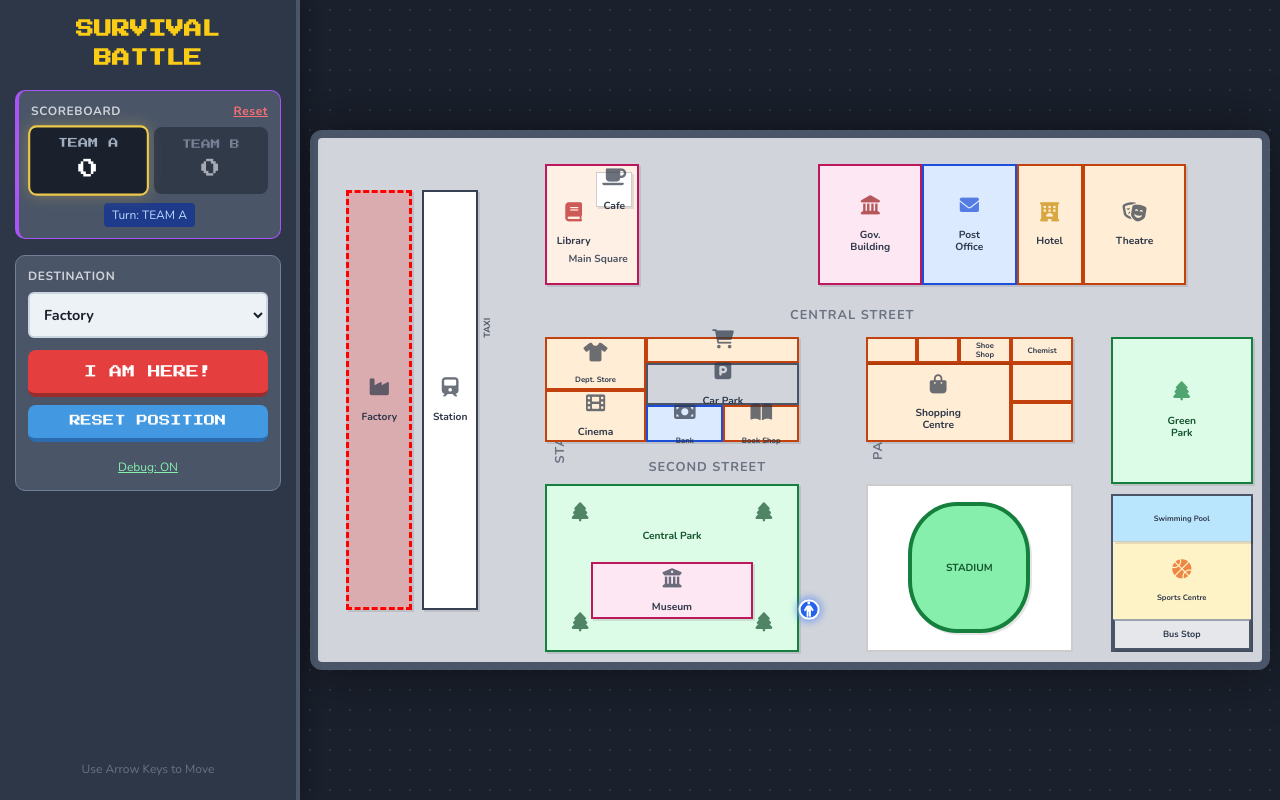
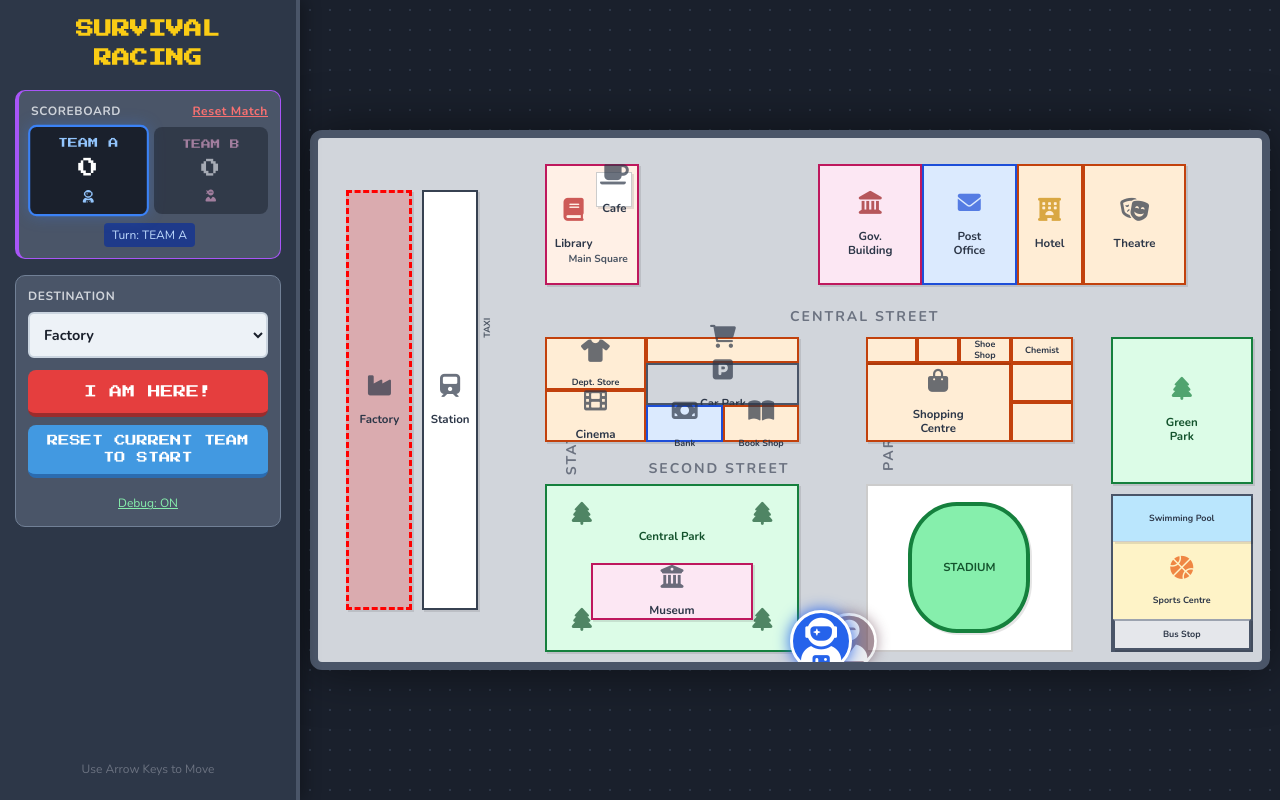
Before and after one commit to thearchangel1998/ElementaryUnit3Map, a plain HTML site: page index.html in a window 1280 px wide. Both pictures are taken after a click on the button "Toggle Debug Mode". Drawn offline with nearby package versions, Linux system fonts and the light colour scheme.

Commit message:
Update index.html

```diff
--- a/index.html
+++ b/index.html
@@ -3,7 +3,7 @@
 <head>
     <meta charset="UTF-8">
     <meta name="viewport" content="width=device-width, initial-scale=1.0">
-    <title>Survival Map: Complete Version</title>
+    <title>Survival Map: Team Racing</title>
     <script src="https://cdn.tailwindcss.com"></script>
     <link href="https://cdnjs.cloudflare.com/ajax/libs/font-awesome/6.0.0/css/all.min.css" rel="stylesheet">
     <style>
@@ -44,13 +44,13 @@
             padding: 10px;
         }
 
-        /* --- GAME CONTAINER (THE MAP) --- */
+        /* --- GAME CONTAINER --- */
         #game-container {
             position: relative;
             width: 100%;
             max-width: 1600px;
             aspect-ratio: 16/9;
-            background-color: #d1d5db; /* Lighter Road Color */
+            background-color: #d1d5db;
             border: 8px solid #4a5568;
             border-radius: 12px;
             box-shadow: 0 0 50px rgba(0, 0, 0, 0.5);
@@ -58,7 +58,7 @@
             user-select: none;
         }
 
-        /* --- MAP BUILDINGS (CSS DRAWING) --- */
+        /* --- BUILDINGS --- */
         .building {
             position: absolute;
             border: 2px solid #4a5568;
@@ -67,57 +67,61 @@
             align-items: center;
             justify-content: center;
             text-align: center;
-            font-size: 0.8vw;
+            font-size: 0.9vw;
             font-weight: bold;
             color: #2d3748;
             box-shadow: 2px 2px 0px rgba(0,0,0,0.1);
             transition: transform 0.2s;
             line-height: 1.2;
         }
-        .building i { font-size: 1.5vw; margin-bottom: 2px; opacity: 0.7; }
+        .building i { font-size: 1.8vw; margin-bottom: 2px; opacity: 0.7; }
         .building:hover { transform: scale(1.02); z-index: 5; }
 
-        /* Types */
-        .b-commercial { background: #ffedd5; border-color: #c2410c; } /* Orange-ish */
-        .b-public { background: #fce7f3; border-color: #be185d; } /* Pink-ish */
-        .b-service { background: #dbeafe; border-color: #1d4ed8; } /* Blue-ish */
-        .b-park { background: #dcfce7; border-color: #15803d; color: #14532d; } /* Green */
-        .b-industrial { background: #f3f4f6; border-color: #4b5563; } /* Gray */
+        /* Building Colors */
+        .b-commercial { background: #ffedd5; border-color: #c2410c; }
+        .b-public { background: #fce7f3; border-color: #be185d; }
+        .b-service { background: #dbeafe; border-color: #1d4ed8; }
+        .b-park { background: #dcfce7; border-color: #15803d; color: #14532d; }
+        .b-industrial { background: #f3f4f6; border-color: #4b5563; }
         .b-transport { background: #fff; border-color: #374151; }
 
-        /* Specific Labels */
-        .label-sm { font-size: 0.6vw; }
+        .label-sm { font-size: 0.7vw; }
 
         /* Road Names */
         .road-label {
-            position: absolute;
-            color: #6b7280;
-            font-weight: bold;
-            font-size: 1vw;
-            letter-spacing: 1px;
-            text-transform: uppercase;
-            pointer-events: none;
-            white-space: nowrap;
+            position: absolute; color: #6b7280; font-weight: bold; font-size: 1.1vw;
+            letter-spacing: 2px; text-transform: uppercase; pointer-events: none;
         }
         .road-v { transform: rotate(-90deg); transform-origin: center; }
 
-        /* --- PLAYER --- */
-        #player {
+        /* --- PLAYERS --- */
+        .player-token {
             position: absolute;
-            width: 2.2%;
+            width: 6.6%;
             aspect-ratio: 1/1;
-            background-color: #2563eb;
-            border: 2px solid white;
+            border: 3px solid white;
             border-radius: 50%;
-            box-shadow: 0 0 10px #2563eb, 0 0 4px white;
-            transform: translate(-50%, -50%);
-            z-index: 50;
             display: flex;
             align-items: center;
             justify-content: center;
-            transition: top 0.05s linear, left 0.05s linear;
+            transition: top 0.05s linear, left 0.05s linear, opacity 0.3s, filter 0.3s;
+            z-index: 50;
         }
-        #player i { font-size: 1.2vw; color: white; }
+        .player-token i { font-size: 3.6vw; color: white; }
+
+        /* Team A Specifics */
+        #player-a { background-color: #2563eb; box-shadow: 0 0 15px #2563eb; }
+
+        /* Team B Specifics */
+        #player-b { background-color: #db2777; box-shadow: 0 0 15px #db2777; }
+
+        /* Inactive State */
+        .player-token.inactive {
+            opacity: 0.6;
+            filter: grayscale(0.8);
+            z-index: 40;
+            transform: scale(0.9);
+        }
 
         /* --- OVERLAYS --- */
         .overlay-screen {
@@ -137,8 +141,16 @@
         .control-group { margin-bottom: 1rem; background: #4a5568; padding: 12px; border-radius: 10px; border: 1px solid #718096; }
         .scoreboard { display: flex; justify-content: space-between; gap: 8px; margin-bottom: 8px; }
         .team-box { flex: 1; background: #1a202c; border-radius: 8px; padding: 8px; text-align: center; border: 2px solid transparent; opacity: 0.5; transition: all 0.3s; }
-        .team-box.active { opacity: 1; transform: scale(1.05); border-color: #ecc94b; box-shadow: 0 0 15px rgba(236, 201, 75, 0.3); }
-        .team-name { font-family: 'Press Start 2P'; font-size: 0.6rem; margin-bottom: 4px; color: #a0aec0; }
+
+        /* Team A Active UI */
+        .team-box.team-a.active { opacity: 1; transform: scale(1.05); border-color: #3b82f6; box-shadow: 0 0 15px rgba(59, 130, 246, 0.3); }
+        .team-a .team-name { color: #93c5fd; }
+
+        /* Team B Active UI */
+        .team-box.team-b.active { opacity: 1; transform: scale(1.05); border-color: #ec4899; box-shadow: 0 0 15px rgba(236, 72, 153, 0.3); }
+        .team-b .team-name { color: #f9a8d4; }
+
+        .team-name { font-family: 'Press Start 2P'; font-size: 0.6rem; margin-bottom: 4px; }
         .team-score { font-family: 'Press Start 2P'; font-size: 1.2rem; color: white; }
 
         .mission-select { width: 100%; background: #edf2f7; color: #1a202c; padding: 10px; border-radius: 6px; font-weight: bold; border: 2px solid #cbd5e0; cursor: pointer; font-size: 0.9rem; }
@@ -157,22 +169,24 @@
     <!-- Sidebar -->
     <div id="sidebar">
         <div class="text-center mb-4">
-            <h1 class="text-lg font-bold text-yellow-400 font-['Press_Start_2P'] leading-relaxed">SURVIVAL<br>BATTLE</h1>
+            <h1 class="text-lg font-bold text-yellow-400 font-['Press_Start_2P'] leading-relaxed">SURVIVAL<br>RACING</h1>
         </div>
 
         <div class="control-group border-l-4 border-purple-500">
             <h3 class="text-gray-300 text-xs uppercase font-bold mb-2 tracking-wider flex justify-between">
                 <span>Scoreboard</span>
-                <button onclick="resetScores()" class="text-xs text-red-400 hover:text-red-300 underline">Reset</button>
+                <button onclick="resetScores()" class="text-xs text-red-400 hover:text-red-300 underline">Reset Match</button>
             </h3>
             <div class="scoreboard">
                 <div id="box-a" class="team-box team-a active">
                     <div class="team-name">TEAM A</div>
                     <div id="score-a" class="team-score">0</div>
+                    <div class="text-xs text-blue-300 mt-1"><i class="fas fa-user-astronaut"></i></div>
                 </div>
                 <div id="box-b" class="team-box team-b">
                     <div class="team-name">TEAM B</div>
                     <div id="score-b" class="team-score">0</div>
+                    <div class="text-xs text-pink-300 mt-1"><i class="fas fa-user-ninja"></i></div>
                 </div>
             </div>
             <div class="text-center mt-1">
@@ -221,7 +235,7 @@
             </button>
 
             <button onclick="resetPosition()" class="big-btn btn-reset">
-                Reset Position
+                Reset Current Team to Start
             </button>
 
             <div class="mt-3 text-center">
@@ -245,7 +259,8 @@
             <div class="road-label" style="top: 32%; left: 50%;">Central Street</div>
             <div class="road-label" style="top: 61%; left: 35%;">Second Street</div>
 
-            <!-- --- BUILDINGS LEFT SIDE --- -->
+            <!-- --- BUILDINGS --- -->
+            <!-- Left Side -->
             <div class="building b-industrial" style="top: 10%; left: 3%; width: 7%; height: 80%;" title="factory">
                 <i class="fas fa-industry"></i><br>Factory
             </div>
@@ -254,22 +269,16 @@
             </div>
             <div style="position:absolute; top:35%; left:17%; font-size:0.7vw; color:#4b5563; font-weight:bold; transform:rotate(-90deg);">TAXI</div>
 
-            <!-- --- TOP ROW (Above Central Street) --- -->
-            <!-- Block 1 -->
+            <!-- Top Row -->
             <div class="building b-public" style="top: 5%; left: 24%; width: 10%; height: 23%; align-items: flex-start; padding:5px; background:#fff0e6;" title="library_block">
-                <!-- Library -->
                 <div class="building" style="top: 25%; left: 10%; width: 40%; height: 50%; border:none; background:transparent; box-shadow:none;" title="library">
                     <i class="fas fa-book text-red-700"></i><br>Library
                 </div>
-                <!-- Cafe -->
                 <div class="building" style="top: 5%; left: 55%; width: 40%; height: 30%; border:1px solid #ccc; background:#fff;" title="cafe">
                     <i class="fas fa-coffee"></i><br>Cafe
                 </div>
-                <!-- Main Square Text -->
                 <div style="position:absolute; bottom:15%; right:10%; font-size:0.8vw; color:#4b5563;" title="main_square">Main Square</div>
             </div>
-
-            <!-- Block 2 -->
             <div class="building b-public" style="top: 5%; left: 53%; width: 11%; height: 23%;" title="government_building">
                 <i class="fas fa-landmark text-red-800"></i><br>Gov.<br>Building
             </div>
@@ -283,8 +292,7 @@
                 <i class="fas fa-masks-theater"></i><br>Theatre
             </div>
 
-            <!-- --- MIDDLE ROW (Between Central & Second St) --- -->
-            <!-- Shopping Block Left -->
+            <!-- Middle Row -->
             <div style="position: absolute; top: 38%; left: 24%; width: 27%; height: 20%;">
                 <div class="building b-commercial" style="top: 0; left: 0; width: 40%; height: 50%;" title="department_store">
                     <i class="fas fa-shirt"></i><br><span class="label-sm">Dept. Store</span>
@@ -306,7 +314,6 @@
                 </div>
             </div>
 
-            <!-- Shopping Block Right -->
             <div style="position: absolute; top: 38%; left: 58%; width: 22%; height: 20%;">
                 <div class="building b-commercial" style="top: 25%; left: 0; width: 70%; height: 75%;" title="shopping_centre">
                     <i class="fas fa-bag-shopping"></i><br>Shopping<br>Centre
@@ -324,28 +331,24 @@
                 <div class="building b-commercial" style="top: 62%; left: 70%; width: 30%; height: 38%;" title="sc_part4"></div>
             </div>
 
-            <!-- --- BOTTOM ROW --- -->
-            <!-- Central Park -->
+            <!-- Bottom Row -->
             <div class="building b-park" style="top: 66%; left: 24%; width: 27%; height: 32%; align-items: flex-start; padding: 10px;" title="central_park">
                 <div style="width: 100%; text-align: center; margin-bottom: 5px; font-weight:bold;">Central Park</div>
                 <i class="fas fa-tree" style="position: absolute; top: 10%; left: 10%;"></i>
                 <i class="fas fa-tree" style="position: absolute; top: 10%; right: 10%;"></i>
                 <i class="fas fa-tree" style="position: absolute; bottom: 10%; left: 10%;"></i>
                 <i class="fas fa-tree" style="position: absolute; bottom: 10%; right: 10%;"></i>
-                <!-- Museum -->
                 <div class="building b-public" style="position: relative; top: 10%; left: 15%; width: 70%; height: 40%; border-color: #be185d;" title="museum">
                     <i class="fas fa-building-columns"></i><br>Museum
                 </div>
             </div>
 
-            <!-- Stadium -->
             <div style="position: absolute; top: 66%; left: 58%; width: 22%; height: 32%; background: white; border: 2px solid #ccc; display: flex; justify-content: center; align-items: center;">
                 <div class="building b-park" style="position: relative; width: 60%; height: 80%; border-radius: 40%; border: 4px solid #15803d; background: #86efac; display: flex; justify-content: center; align-items: center;" title="stadium">
                     <div style="color: #14532d; font-weight: bold;">STADIUM</div>
                 </div>
             </div>
 
-            <!-- Right Strip (East Street) -->
             <div class="building b-park" style="top: 38%; left: 84%; width: 15%; height: 28%;" title="green_park">
                 <i class="fas fa-tree text-green-700"></i><br>Green<br>Park
             </div>
@@ -361,8 +364,9 @@
                 </div>
             </div>
 
-            <!-- Player -->
-            <div id="player" style="top: 90%; left: 52%;"><i class="fas fa-person"></i></div>
+            <!-- Players (Two distinct elements) -->
+            <div id="player-a" class="player-token"><i class="fas fa-user-astronaut"></i></div>
+            <div id="player-b" class="player-token inactive"><i class="fas fa-user-ninja"></i></div>
 
             <!-- Monster Screen -->
             <div id="monster-screen" class="overlay-screen">
@@ -386,39 +390,29 @@
     </div>
 
     <script>
-        // --- DATA (Hitboxes) ---
+        // --- DATA ---
         const locations = {
             "factory": { t: 10, l: 3, w: 7, h: 80 },
             "station": { t: 10, l: 11, w: 6, h: 80 },
-
-            // Top Row
             "library": { t: 10, l: 26, w: 8, h: 10 },
             "cafe": { t: 5, l: 45, w: 8, h: 10 },
-            "main_square": { t: 15, l: 36, w: 16, h: 12 }, // Approx area
+            "main_square": { t: 15, l: 36, w: 16, h: 12 },
             "government_building": { t: 5, l: 53, w: 11, h: 23 },
             "post_office": { t: 5, l: 64, w: 10, h: 23 },
             "hotel": { t: 5, l: 74, w: 7, h: 23 },
             "theatre": { t: 5, l: 81, w: 11, h: 23 },
-
-            // Middle Left Block
             "department_store": { t: 38, l: 24, w: 11, h: 10 },
             "cinema": { t: 48, l: 24, w: 11, h: 10 },
             "supermarket": { t: 38, l: 35, w: 16, h: 5 },
             "car_park": { t: 43, l: 35, w: 16, h: 8 },
             "bank": { t: 51, l: 35, w: 8, h: 7 },
             "book_shop": { t: 51, l: 43, w: 8, h: 7 },
-
-            // Middle Right Block
             "shopping_centre": { t: 43, l: 58, w: 15, h: 15 },
             "shoe_shop": { t: 38, l: 68, w: 5, h: 5 },
             "chemist": { t: 38, l: 73, w: 7, h: 5 },
-
-            // Bottom Row
             "central_park": { t: 66, l: 24, w: 27, h: 32 },
             "museum": { t: 70, l: 28, w: 19, h: 13 },
             "stadium": { t: 66, l: 58, w: 22, h: 32 },
-
-            // Right Strip
             "green_park": { t: 38, l: 84, w: 15, h: 28 },
             "swimming_pool": { t: 68, l: 84, w: 15, h: 9 },
             "sports_centre": { t: 77, l: 84, w: 15, h: 15 },
@@ -426,12 +420,14 @@
         };
 
         // --- STATE ---
-        const player = document.getElementById('player');
-        let posX = 50; let posY = 90;
+        // Separate state for each team
+        let teamA = { x: 50, y: 90, el: document.getElementById('player-a') };
+        let teamB = { x: 53, y: 90, el: document.getElementById('player-b') }; // Offset start
+
+        let currentTurn = 'A';
         const speed = 0.5;
         let keysPressed = {};
         let scores = { A: 0, B: 0 };
-        let currentTurn = 'A';
         let debugMode = false;
         let animationFrameId;
 
@@ -443,51 +439,96 @@
             const boxA = document.getElementById('box-a');
             const boxB = document.getElementById('box-b');
             const indicator = document.getElementById('turn-indicator');
+            const playerAEl = teamA.el;
+            const playerBEl = teamB.el;
 
             if (currentTurn === 'A') {
                 boxA.classList.add('active'); boxB.classList.remove('active');
                 indicator.innerText = "Turn: TEAM A";
                 indicator.className = "text-xs bg-blue-900 px-2 py-1 rounded text-blue-200";
+
+                // Visuals: A active, B inactive
+                playerAEl.classList.remove('inactive');
+                playerBEl.classList.add('inactive');
+                playerAEl.style.zIndex = 60; // Bring active to front
+                playerBEl.style.zIndex = 40;
+
             } else {
                 boxA.classList.remove('active'); boxB.classList.add('active');
                 indicator.innerText = "Turn: TEAM B";
                 indicator.className = "text-xs bg-pink-900 px-2 py-1 rounded text-pink-200";
+
+                // Visuals: B active, A inactive
+                playerBEl.classList.remove('inactive');
+                playerAEl.classList.add('inactive');
+                playerBEl.style.zIndex = 60;
+                playerAEl.style.zIndex = 40;
             }
         }
 
         function endTurn(isWin) {
             document.getElementById('monster-screen').classList.remove('active');
             document.getElementById('win-screen').classList.remove('active');
+
             if (isWin) scores[currentTurn]++;
+
+            // Switch Turn - Position is automatically preserved in teamA/teamB objects
             currentTurn = currentTurn === 'A' ? 'B' : 'A';
+
             updateScoreboardUI();
-            resetPosition();
+            // IMPORTANT: Removed resetPosition() call here to maintain position
         }
 
         function retryTurn() {
             document.getElementById('monster-screen').classList.remove('active');
-            resetPosition();
+            // Do not reset position on retry either, or reset to start of turn?
+            // Standard behavior: Try again from current spot.
         }
 
         function resetScores() {
-            scores.A = 0; scores.B = 0; currentTurn = 'A';
-            updateScoreboardUI(); resetPosition();
+            scores.A = 0; scores.B = 0;
+            currentTurn = 'A';
+
+            // Reset both teams to start
+            teamA.x = 50; teamA.y = 90;
+            teamB.x = 53; teamB.y = 90;
+            updatePlayerVisuals();
+
+            updateScoreboardUI();
+        }
+
+        function resetPosition() {
+            // Only resets the ACTIVE team
+            let activeTeam = currentTurn === 'A' ? teamA : teamB;
+            activeTeam.x = currentTurn === 'A' ? 50 : 53;
+            activeTeam.y = 90;
+            updatePlayerVisuals();
+        }
+
+        function updatePlayerVisuals() {
+            teamA.el.style.left = teamA.x + "%";
+            teamA.el.style.top = teamA.y + "%";
+            teamB.el.style.left = teamB.x + "%";
+            teamB.el.style.top = teamB.y + "%";
         }
 
         function gameLoop() {
+            let activeTeam = currentTurn === 'A' ? teamA : teamB;
             let moved = false;
-            if (keysPressed['ArrowUp']) { posY -= speed; moved = true; }
-            if (keysPressed['ArrowDown']) { posY += speed; moved = true; }
-            if (keysPressed['ArrowLeft']) { posX -= speed; moved = true; }
-            if (keysPressed['ArrowRight']) { posX += speed; moved = true; }
+
+            if (keysPressed['ArrowUp']) { activeTeam.y -= speed; moved = true; }
+            if (keysPressed['ArrowDown']) { activeTeam.y += speed; moved = true; }
+            if (keysPressed['ArrowLeft']) { activeTeam.x -= speed; moved = true; }
+            if (keysPressed['ArrowRight']) { activeTeam.x += speed; moved = true; }
 
             if (moved) {
                 // Bounds
-                if (posX < 0) posX = 0; if (posX > 98) posX = 98;
-                if (posY < 0) posY = 0; if (posY > 96) posY = 96;
+                if (activeTeam.x < 0) activeTeam.x = 0; if (activeTeam.x > 98) activeTeam.x = 98;
+                if (activeTeam.y < 0) activeTeam.y = 0; if (activeTeam.y > 96) activeTeam.y = 96;
 
-                player.style.left = posX + "%";
-                player.style.top = posY + "%";
+                // Update DOM
+                activeTeam.el.style.left = activeTeam.x + "%";
+                activeTeam.el.style.top = activeTeam.y + "%";
             }
             requestAnimationFrame(gameLoop);
         }
@@ -496,13 +537,12 @@
             const targetName = document.getElementById('target-select').value;
             const zone = locations[targetName];
 
-            if(!zone) {
-                console.error("Zone not defined for:", targetName);
-                return;
-            }
+            if(!zone) return;
 
-            const pX = posX + 1.1;
-            const pY = posY + 1.1;
+            // Check ACTIVE player
+            let activeTeam = currentTurn === 'A' ? teamA : teamB;
+            const pX = activeTeam.x + 3.3; // Center point (half of width 6.6)
+            const pY = activeTeam.y + 3.3; // Center point
 
             const inX = pX >= zone.l && pX <= (zone.l + zone.w);
             const inY = pY >= zone.t && pY <= (zone.t + zone.h);
@@ -515,38 +555,21 @@
             }
         }
 
-        function resetPosition() {
-            posX = 50; posY = 90;
-            player.style.left = posX + "%";
-            player.style.top = posY + "%";
-            keysPressed = {};
-        }
-
         function toggleDebug() {
             debugMode = !debugMode;
-            document.querySelectorAll('.building, .debug-zone').forEach(el => {
+            document.querySelectorAll('.building').forEach(el => {
                 el.classList.remove('highlight-debug');
             });
 
             if (debugMode) {
                 const targetName = document.getElementById('target-select').value;
-                highlightTarget(targetName);
+                const el = document.querySelector(`.building[title="${targetName}"]`);
+                if(el) el.classList.add('highlight-debug');
             }
 
             const btn = document.getElementById('debug-btn');
             btn.innerText = debugMode ? "Debug: ON" : "Toggle Debug Mode";
             btn.style.color = debugMode ? "#86efac" : "#6b7280";
-        }
-
-        function highlightTarget(val) {
-            // Try finding by title first
-            const el = document.querySelector(`.building[title="${val}"]`);
-            if(el) {
-                el.classList.add('highlight-debug');
-            } else {
-                // For zones without direct building div (like main_square), visualize hitbox
-                // This part is tricky without creating new divs, so we rely on console or predefined divs
-            }
         }
 
         // --- INPUT ---
@@ -560,15 +583,16 @@
             if (keysPressed[e.key]) delete keysPressed[e.key];
         });
 
-        // Listener for select change to update debug highlight
         document.getElementById('target-select').addEventListener('change', (e) => {
             if(debugMode) {
                 document.querySelectorAll('.highlight-debug').forEach(el => el.classList.remove('highlight-debug'));
-                highlightTarget(e.target.value);
+                const el = document.querySelector(`.building[title="${e.target.value}"]`);
+                if(el) el.classList.add('highlight-debug');
             }
         });
 
         // Init
+        updatePlayerVisuals();
         updateScoreboardUI();
         requestAnimationFrame(gameLoop);
 
```
